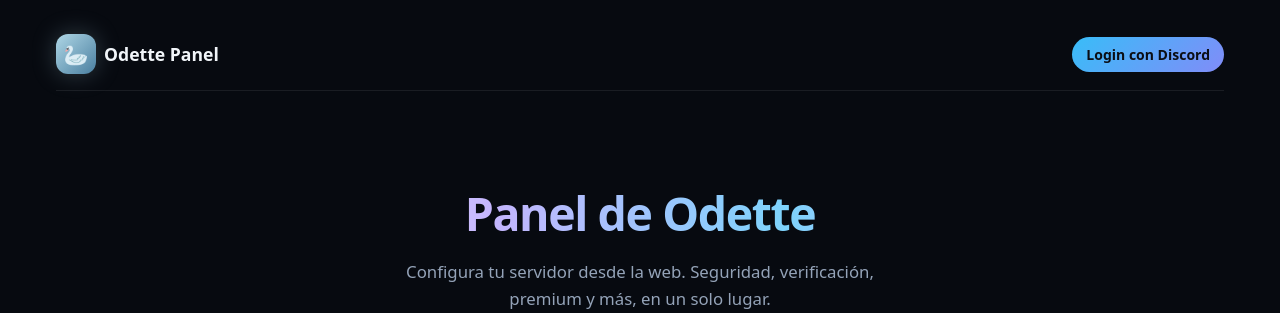
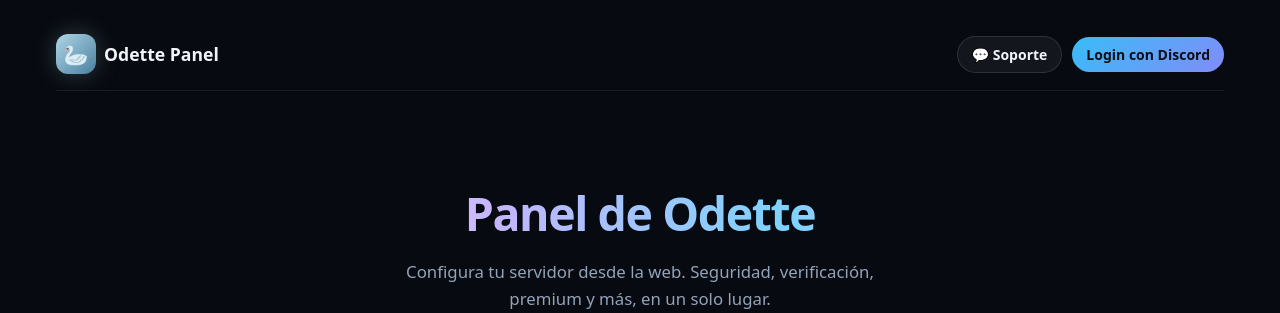
Before and after one commit to wesleyandres50-svg/dette-panel, a FastAPI app: page / in a window 1280 px wide. Shown: the top 313 px of the page. Run offline with FastAPI, Linux system fonts and the light colour scheme.

Commit message:
Update base.html

```diff
--- a/templates/base.html
+++ b/templates/base.html
@@ -6,13 +6,11 @@
   <title>{% block title %}Odette Panel{% endblock %}</title>
   <link rel="stylesheet" href="/static/style.css" />
   <style>
-    /* Variables globales que el dashboard y el resto pueden usar */
     :root {
       --od-accent: #38bdf8;
       --od-accent-rgb: 56, 189, 248;
       --od-accent-2: #818cf8;
     }
-
     body {
       margin: 0;
       font-family: system-ui, -apple-system, Segoe UI, Roboto, sans-serif;
@@ -21,19 +19,15 @@
       min-height: 100vh;
       transition: background 0.3s ease, color 0.3s ease;
     }
-
     body.theme-light {
       background: #f1f5f9;
       color: #0f172a;
     }
-
     .wrap {
       max-width: 1200px;
       margin: 0 auto;
       padding: 20px 16px 40px;
     }
-
-    /* Nav simple (se puede mejorar después) */
     .nav {
       display: flex;
       justify-content: space-between;
@@ -41,6 +35,8 @@
       margin-bottom: 24px;
       padding-bottom: 16px;
       border-bottom: 1px solid rgba(255,255,255,0.08);
+      flex-wrap: wrap;
+      gap: 10px;
     }
     body.theme-light .nav {
       border-bottom-color: rgba(15,23,42,0.1);
@@ -58,6 +54,7 @@
       display: flex;
       gap: 10px;
       align-items: center;
+      flex-wrap: wrap;
     }
     .btn {
       display: inline-flex;
@@ -129,9 +126,11 @@
             {{ user.username }}
           </span>
           <a class="btn" href="/dashboard">Servidores</a>
+          <a class="btn" href="https://discord.gg/CfmZtJZ2w" target="_blank" rel="noopener">💬 Soporte</a>
           {% if is_owner %}<a class="btn" href="/owner">👑 Owner</a>{% endif %}
           <a class="btn" href="/logout">Salir</a>
         {% else %}
+          <a class="btn" href="https://discord.gg/CfmZtJZ2w" target="_blank" rel="noopener">💬 Soporte</a>
           <a class="btn btn-primary" href="/login">Login con Discord</a>
         {% endif %}
       </div>
```
